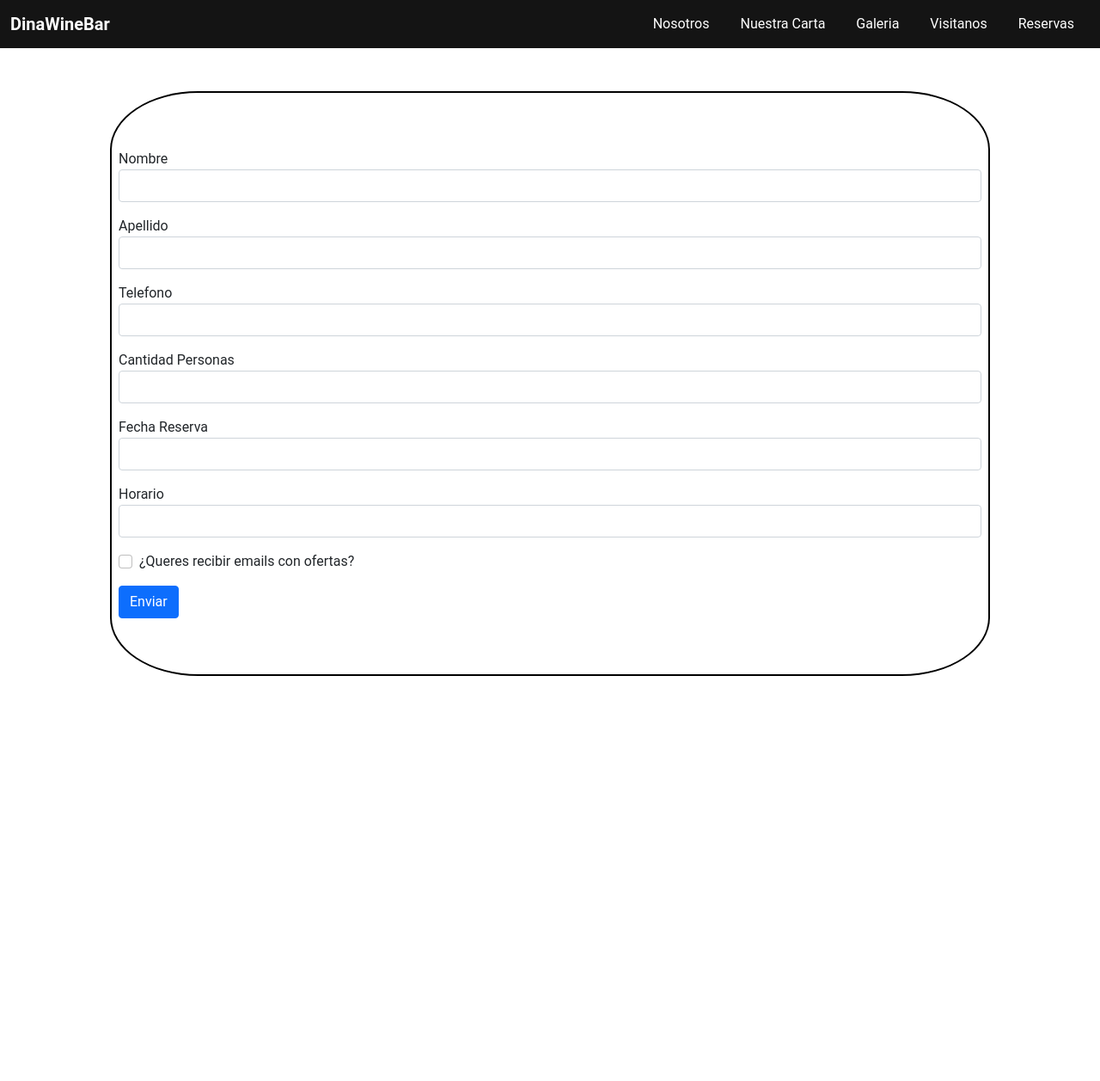
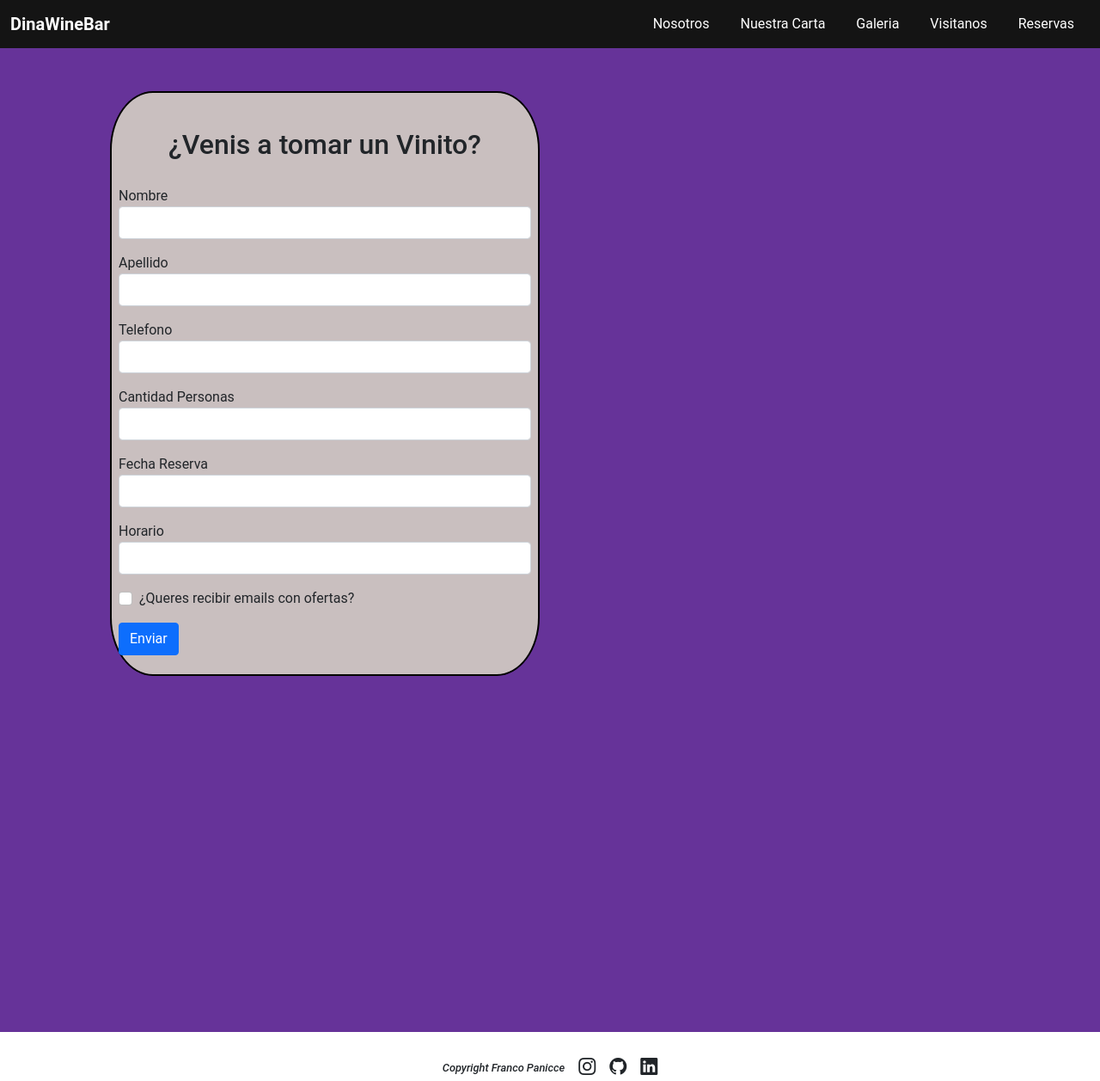
Before and after one commit to fpanicce/proyectoFinalJS-FrancoPanicce, a plain HTML site: page secciones/reservas.html in a window 1280 px wide. Shown: the whole page at 86% size. Before the commit the page ends 800 px from the top, so only its background shows below. Drawn offline with nearby package versions, Linux system fonts and the light colour scheme.

Commit message:
formulario

```diff
--- a/estilos.css
+++ b/estilos.css
@@ -289,6 +289,14 @@ footer h3{
 
 /* Agrego estilos a Reservas */
 
+main{
+    display: flex;
+    flex-wrap: wrap;
+    background-color: rebeccapurple;
+    height: 150vh;
+    margin-bottom: 2%;
+}
+
 .seccion-formulario{
     display: flex !important;
     flex-direction: column !important;
@@ -301,8 +309,21 @@ footer h3{
     top: 10%;
     left: 10%;
     margin-top: 2%;
+    max-width: 500px;
+    background-color: rgb(201, 191, 191);
 }
 
+.titulo-formulario{
+    display: flex;
+    flex-direction: row;
+    justify-content: center;
+    margin: 2%;
+    padding: 2%;
+}
+
+.texto-reservas{
+    display: none;
+}
 
 
 @media (min-width: 720px){
@@ -415,4 +436,7 @@ footer h3{
         display: flex !important;
         justify-content: right !important;
     }
+
+    /* Media Query Reservanos */
+
 }
--- a/secciones/reservas.html
+++ b/secciones/reservas.html
@@ -40,7 +40,11 @@
           </nav>
     </header>
 
+    <main class="container-main">
       <section class="seccion-formulario">
+        <div class="titulo-formulario">
+          <h1>¿Venis a tomar un Vinito?</h1>
+        </div>
         <form id="formulario">
           <div class="mb-3 mx-2">
             <label for="inputNombre" class="form-nombre">Nombre</label>
@@ -80,6 +84,25 @@
         </form>
       </section>
 
+      <section class="texto-reservas">
+        <h1>Lorem ipsum dolor sit amet consectetur adipisicing elit. Aut?</h1>
+      </section>
+    </main>
+
+    <footer class="container-fluid d-flex justify-content-center">
+      <h3 class="m-0 align-middle fst-italic d-inline-flex p-2">Copyright Franco Panicce</h3>
+      <div class="icono mx-2 fs-5">
+        <a href="https://www.instagram.com/pochapanicce/"> <i class="bi bi-instagram text-dark"> </i></a>
+      </div>
+      <div class="icono mx-2 fs-5">
+        <a href="https://github.com/fpanicce"> <i class="bi bi-github text-dark"> </i></a>
+      </div>
+      <div class="icono mx-2 fs-5">
+        <a href="https://www.linkedin.com/in/franco-panicce-947b68b5/"> <i class="bi bi-linkedin text-dark"> </i></a>
+      </div>
+  </footer>
+
+
 
     <script src="https://unpkg.com/scrollreveal"></script>
     <script src="https://cdn.jsdelivr.net/npm/bootstrap@5.1.3/dist/js/bootstrap.bundle.min.js" integrity="sha384-ka7Sk0Gln4gmtz2MlQnikT1wXgYsOg+OMhuP+IlRH9sENBO0LRn5q+8nbTov4+1p" crossorigin="anonymous"></script>
```
Lines whose indentation alone changed are shown as unchanged.
